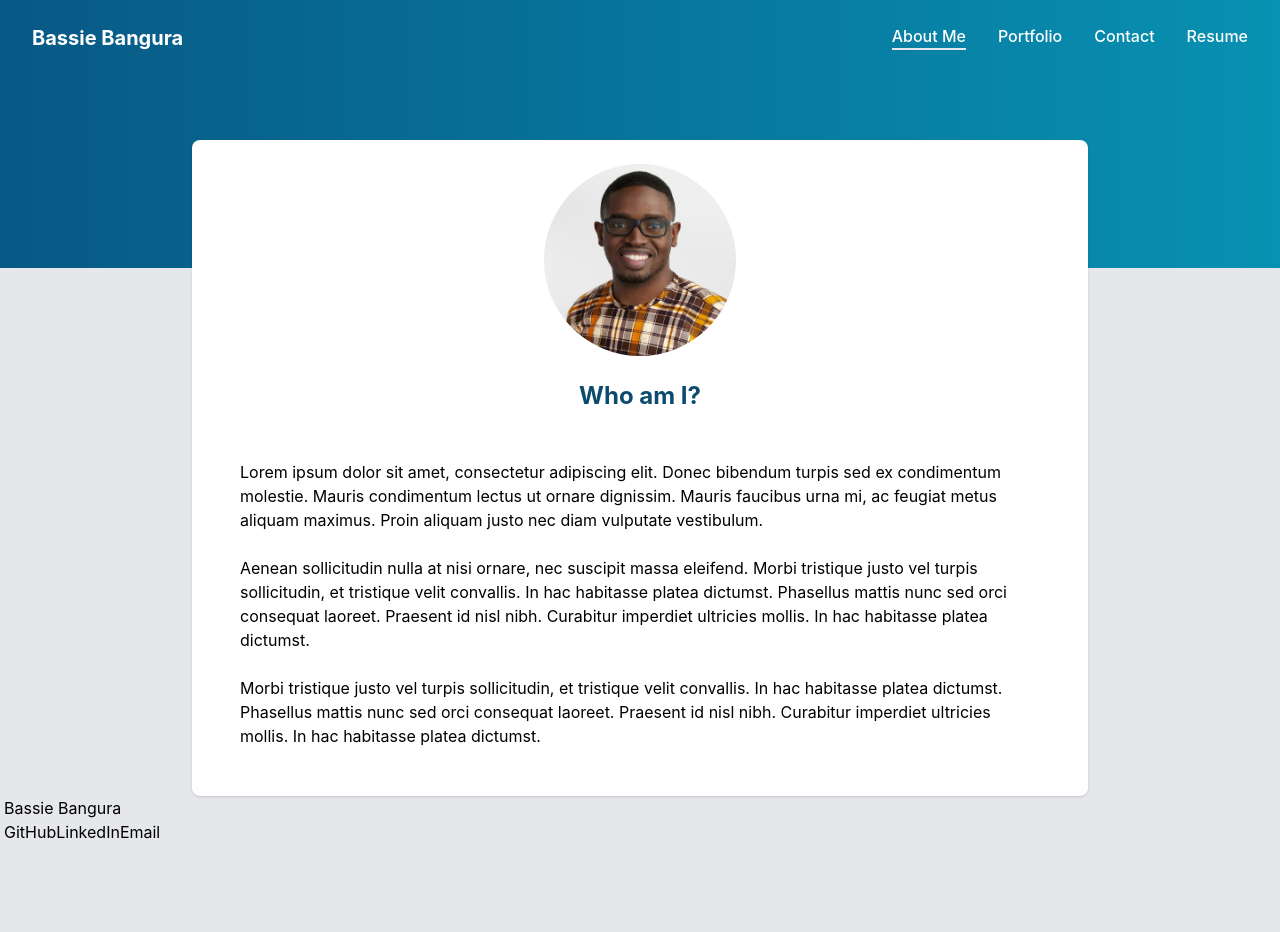
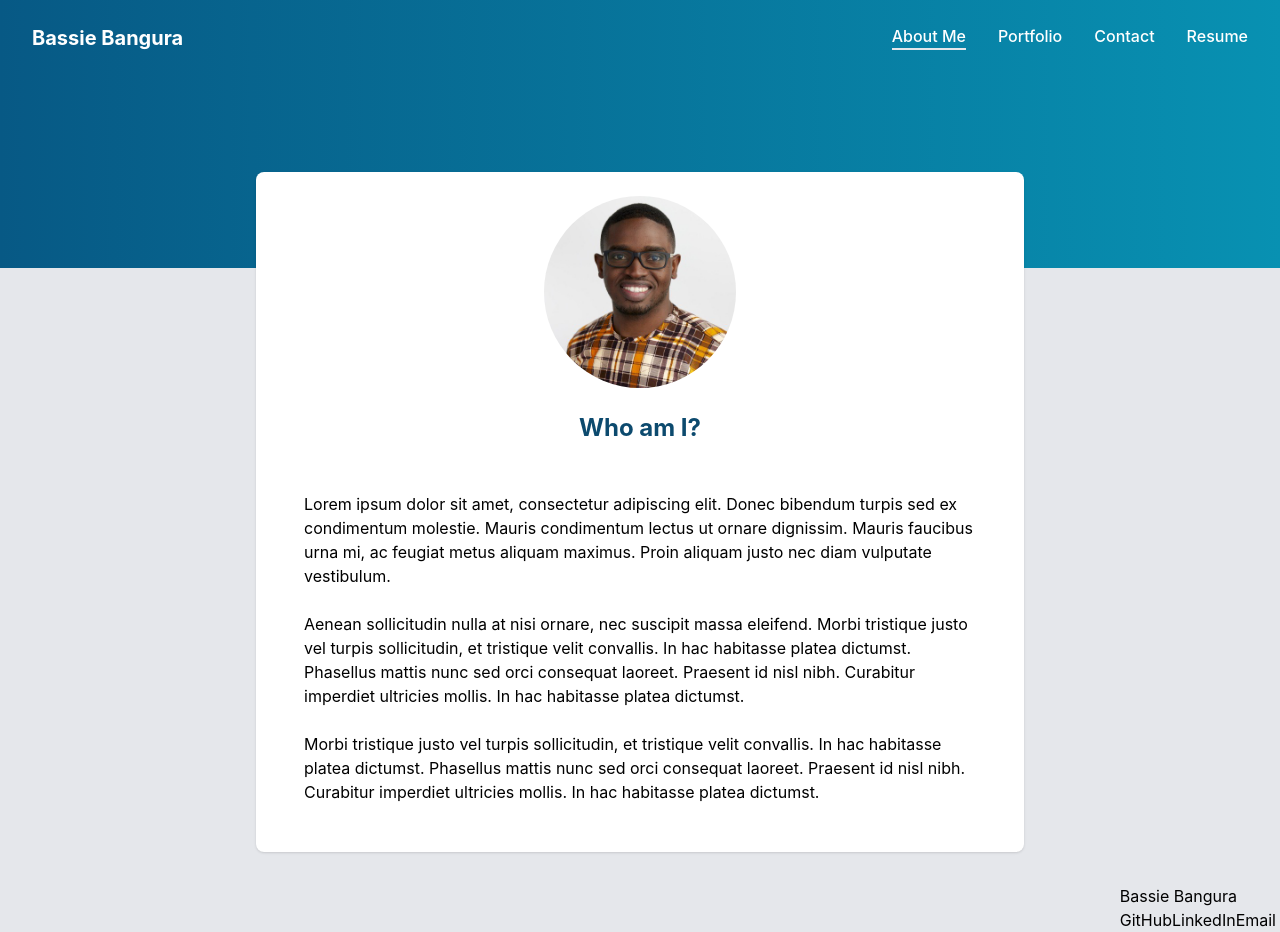
Before and after one commit to bassiebangura/react-portfolio, a React (Create React App) app: page / in a window 1280 px wide. Before the commit the page ends 844 px from the top, so only its background shows below. Built offline with nearby package versions, Linux system fonts and the light colour scheme.

Commit message:
Update page layouts

```diff
--- a/public/index.html
+++ b/public/index.html
@@ -28,7 +28,7 @@
   </head>
   <body class="h-full">
     <noscript>You need to enable JavaScript to run this app.</noscript>
-    <div id="root"></div>
+    <div id="root" class="h-full"></div>
     <!--
       This HTML file is a template.
       If you open it directly in the browser, you will see an empty page.
--- a/src/App.js
+++ b/src/App.js
@@ -18,15 +18,17 @@ function App() {
   ];
   const [currentTitle, setCurrentTitle] = useState(navItems[0].title);
   return (
-    <div className='flex flex-col h-full bg-gray-200'>
+    <div className='flex flex-col min-h-full bg-gray-200'>
       <Header navItems={navItems} currentTitle={currentTitle} setCurrentTitle={setCurrentTitle} />
-      <main>
+      <main className='py-8 px-2'>
         {currentTitle === 'About Me' && <About />}
         {currentTitle === 'Contact' && <Contact />}
         {currentTitle === 'Resume' && <Resume />}
         {currentTitle === 'Portfolio' && <Portfolio />}
       </main>
-      <Footer />
+      <div className='mt-auto'>
+        <Footer />
+      </div>
     </div>
   );
 }
--- a/src/components/about/index.js
+++ b/src/components/about/index.js
@@ -4,7 +4,7 @@ import avatarImage from '../../assets/images/avatar.jpeg';
 function About() {
     return (
       <section aria-labelledby="about-me-section">
-        <div className="flex flex-col overflow-hidden p-6 rounded-lg mx-4 max-w-4xl  bg-white shadow mt-6 md:mx-auto  md:-mt-32 ">
+        <div className="flex flex-col overflow-hidden p-6 rounded-lg mx-4 max-w-3xl  bg-white shadow mt-6 md:mx-auto  md:-mt-32 ">
           <div className="justify-center">
             <img
               src={avatarImage}
--- a/src/components/portfolio/index.js
+++ b/src/components/portfolio/index.js
@@ -49,9 +49,9 @@ const projects = [
 
 export default function Portfolio() {
   return (
-    <div className="">
-      <div className="flex flex-col bg-white rounded-lg p-8 items-center mx-auto md:max-w-4xl md:-mt-32">
-        <h1 className="text-center text-2xl  text-sky-900 font-extrabold mt-2">
+    <div>
+      <div className="flex flex-col sm:bg-white rounded-lg p-4 items-center mx-auto md:max-w-4xl md:-mt-32">
+        <h1 className="text-center text-2xl  text-sky-900 font-extrabold">
           Portfolio
         </h1>
         <div className="grid grid-cols-1  sm:grid-cols-2 2xl:grid-cols-3 gap-4 sm:gap-8 items-center mt-8 sm:mx-6 sm:px-6">
```
